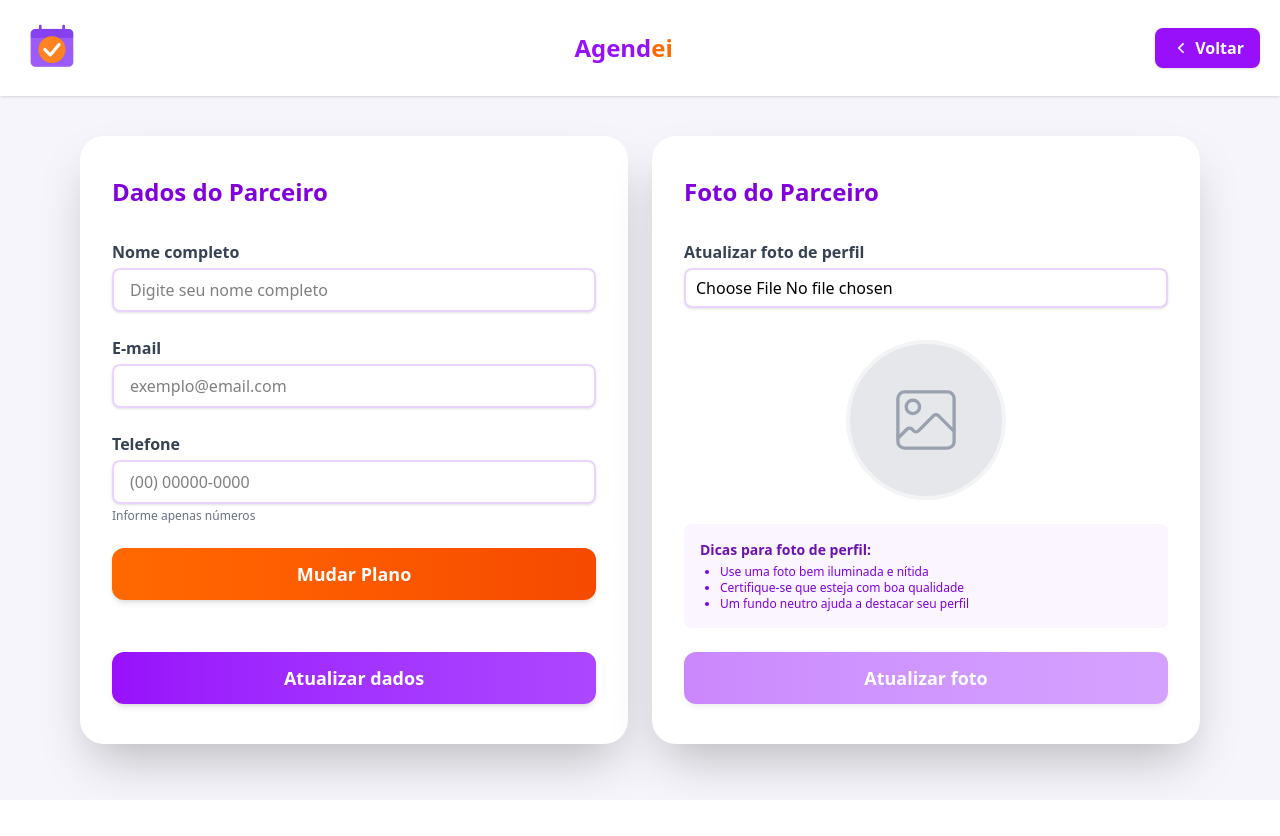
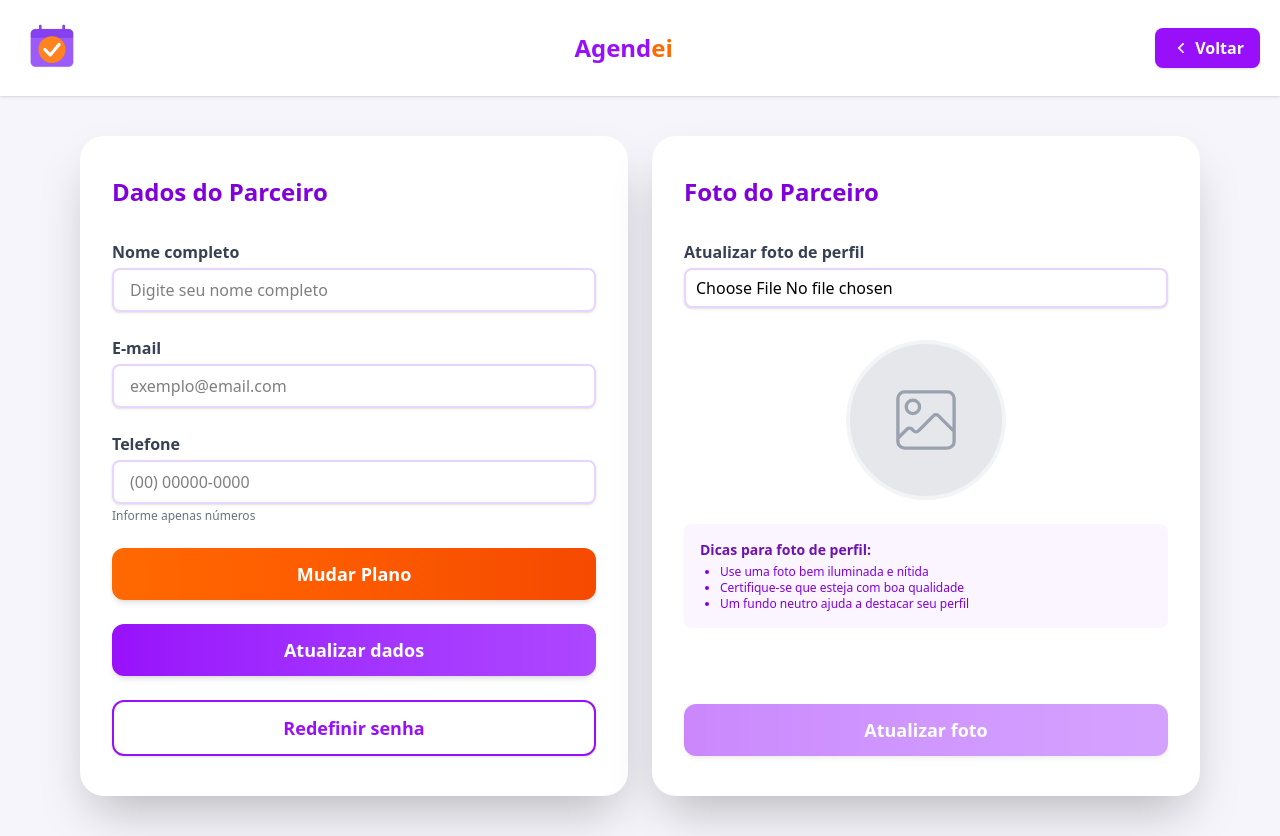
Before and after one commit to DhiegoFernandes/AgendeiFrontEnd, a React (Vite) app in the folder clientApp/: page /parceiro/gerenciar-perfil in a window 1280 px wide. Before the commit the page ends 800 px from the top, so only its background shows below. Built offline with nearby package versions, Linux system fonts and the light colour scheme.

Commit message:
add btn de redefinir senha e ajuste no atualizar dados do prestador

```diff
--- a/clientApp/src/pages/GerenciarPerfilParceiro/gerenciarPerfilParceiro.tsx
+++ b/clientApp/src/pages/GerenciarPerfilParceiro/gerenciarPerfilParceiro.tsx
@@ -1,4 +1,5 @@
 import { useState, useRef, useEffect } from "react";
+import { useNavigate } from "react-router-dom";
 import Header from "../../components/Header";
 import api from "../../services/api";
 import { CiImageOn } from "react-icons/ci";
@@ -6,6 +7,7 @@ import ModalPlanos from "../../components/ModalPlanos";
 import type { TipoPlano } from "../../components/ModalPlanos";
 
 export default function GerenciarPerfilParceiro() {
+  const navigate = useNavigate();
   const fileInputRef = useRef<HTMLInputElement | null>(null);
 
   const [nome, setNome] = useState("");
@@ -233,10 +235,13 @@ export default function GerenciarPerfilParceiro() {
     }
 
     try {
+      // Remover formatação do telefone (apenas números)
+      const telefoneSemFormatacao = telefone.replace(/\D/g, "");
+
       const dadosAtualizacao = {
         nome: nome,
         email: email,
-        telefone: telefone
+        telefone: telefoneSemFormatacao
       };
 
       await api.put(`/usuarios/me/atualizar`, dadosAtualizacao, {
@@ -481,6 +486,15 @@ export default function GerenciarPerfilParceiro() {
           >
             Atualizar dados
           </button>
+
+          {/* Botão de redefinir senha */}
+          <button
+            type="button"
+            onClick={() => navigate("/esqueceuSenha")}
+            className="w-full bg-transparent border-2 border-purple-600 text-purple-600 py-3 rounded-xl font-bold text-lg shadow-sm hover:bg-purple-50 transition cursor-pointer"
+          >
+            Redefinir senha
+          </button>
         </form>
 
         {/* Card de Foto do Parceiro */}
```
